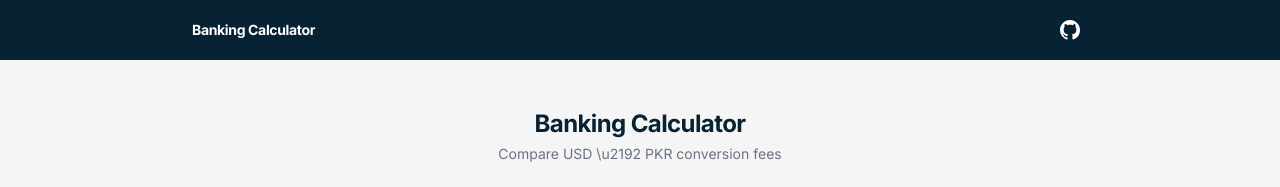
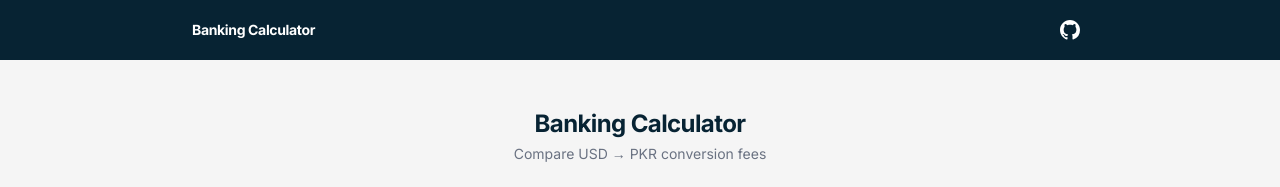
Before and after one commit to aarizmehdi/sadapay-calculator, a Next.js app: page / in a window 1280 px wide. Shown: the top 187 px of the page. Built offline with nearby package versions, Linux system fonts and the light colour scheme; no server answers.

Commit message:
fix: unicode arrows showing as literal text

```diff
--- a/src/components/CalculatorCard.tsx
+++ b/src/components/CalculatorCard.tsx
@@ -13,8 +13,8 @@ import type { FilerStatus, CalculationResult } from '@/lib/types';
 type CalculatorMode = 'usd-to-pkr' | 'pkr-to-usd';
 
 const modeOptions: { value: CalculatorMode; label: string }[] = [
-  { value: 'usd-to-pkr', label: 'USD \u2192 PKR' },
-  { value: 'pkr-to-usd', label: 'PKR \u2192 USD' },
+  { value: 'usd-to-pkr', label: 'USD → PKR' },
+  { value: 'pkr-to-usd', label: 'PKR → USD' },
 ];
 
 function ModeToggle({
@@ -130,7 +130,7 @@ export default function CalculatorCard() {
           Banking Calculator
         </h1>
         <p className="text-sm text-gray-500 mt-1">
-          Compare USD \u2192 PKR conversion fees
+          Compare USD → PKR conversion fees
         </p>
       </div>
 
@@ -169,7 +169,7 @@ export default function CalculatorCard() {
               <span className="text-lg font-bold text-sadapay-navy">
                 {isReverseMode ? formatPKR(inputAmount) : formatUSD(usdAmount)}
               </span>
-              <span className="text-gray-300">{'\u2192'}</span>
+              <span className="text-gray-300">{'→'}</span>
               <span className="text-gray-500">
                 {isReverseMode ? 'USD' : 'PKR'}
               </span>
```
